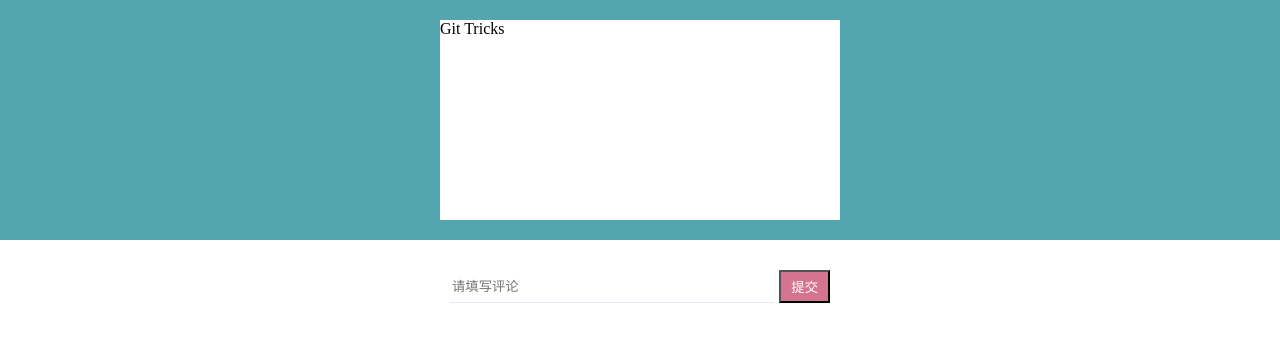
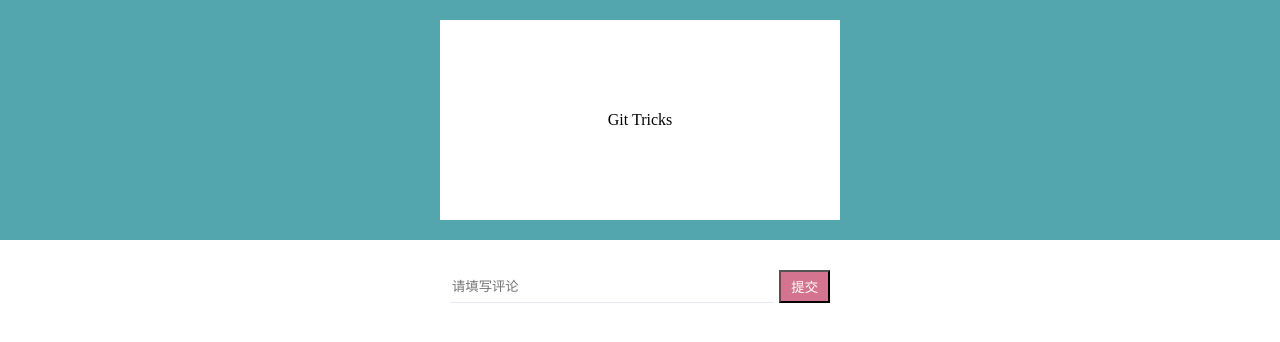
Before and after one commit to haoqicat/vuex-hello-v3, a Vue app: page / in a window 1280 px wide. Shown: the top 342 px of the page. Built offline with nearby package versions, Linux system fonts and the light colour scheme.

Commit message:
center text

```diff
--- a/src/components/PostBody.vue
+++ b/src/components/PostBody.vue
@@ -1,6 +1,8 @@
 <template>
   <div class="wrap">
-    {{ title }}
+    <div class="title">
+      {{ title }}
+    </div>
   </div>
 </template>
 
@@ -17,5 +19,14 @@ export default {
   margin: 20px auto;
   width: 400px;
   background-color: #fff;
+  display: flex;
+  flex-direction: column;
+  justify-content: space-around;
+}
+
+.title {
+  height: 40px;
+  line-height: 40px;
+  text-align: center;
 }
 </style>
```
